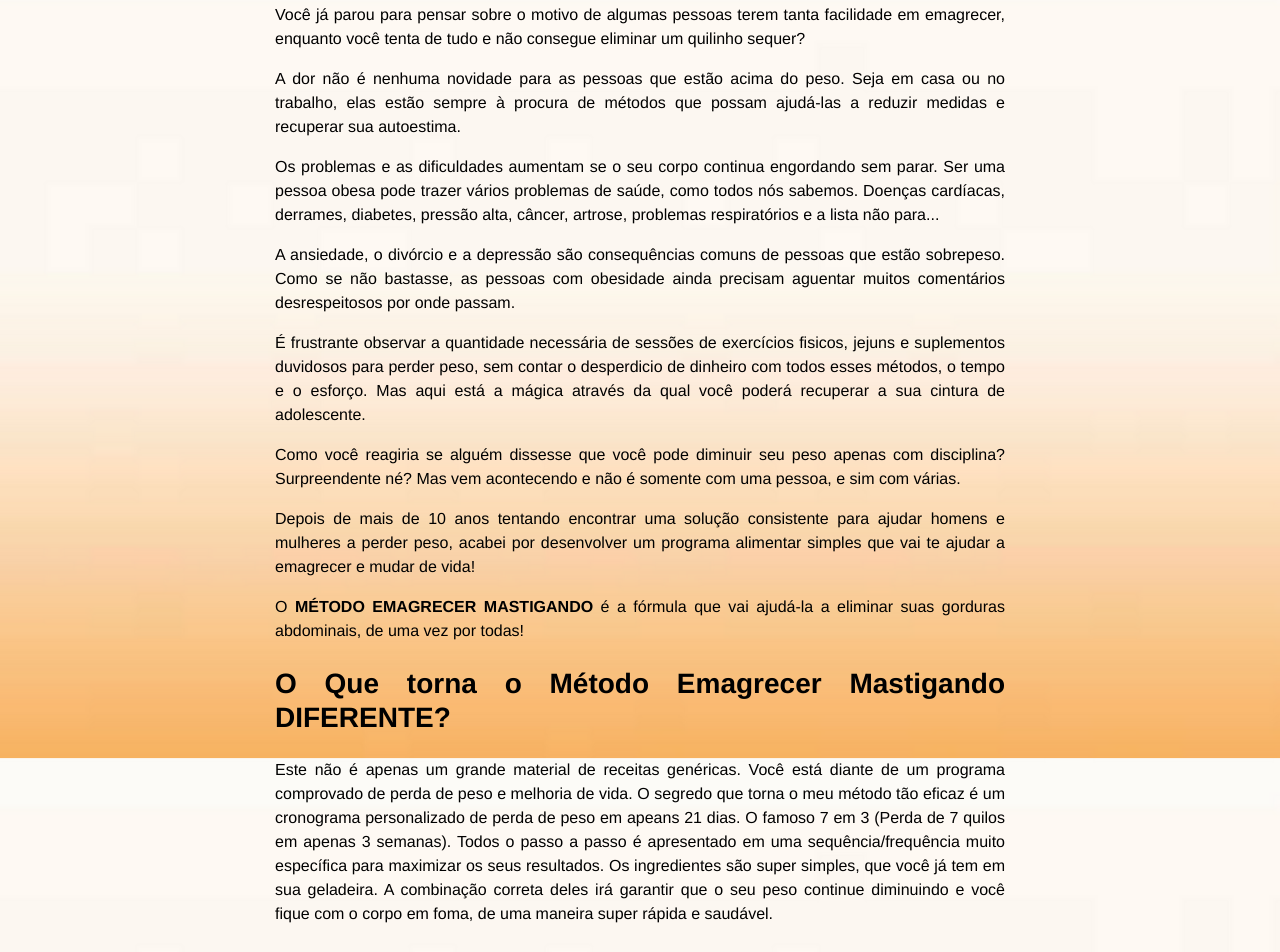
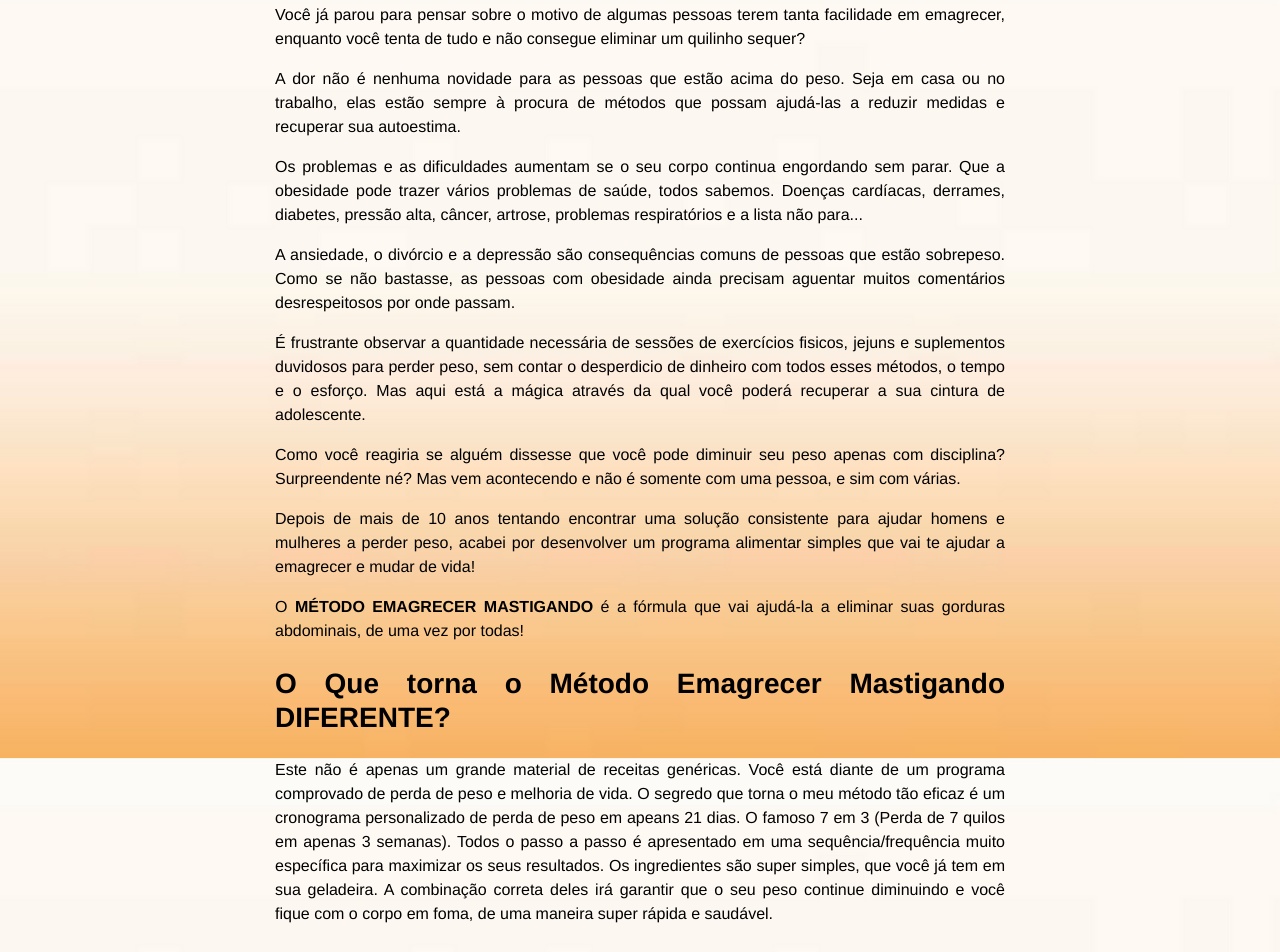
Before and after one commit to SevnMatt/metodoemagrecer.online, a plain HTML site: page index.html in a window 1280 px wide. Shown: the part 859-1811 px from the top of the page. Drawn offline with nearby package versions, Linux system fonts and the light colour scheme; a script that the page names is missing.

Commit message:
Update index.html

```diff
--- a/index.html
+++ b/index.html
@@ -85,7 +85,7 @@
 <div align="justify">A dor não é nenhuma novidade para as pessoas que estão acima do peso. Seja em casa ou no trabalho, elas estão sempre à procura de métodos que possam ajudá-las a reduzir medidas e recuperar sua autoestima.
   </p>
 </div>
-<p align="justify">Os problemas e as dificuldades aumentam se o seu corpo continua engordando sem parar. Ser uma pessoa obesa pode trazer vários problemas de saúde, como todos nós sabemos. Doenças cardíacas, derrames, diabetes, pressão alta, câncer, artrose, problemas respiratórios e a lista não para...</p>
+<p align="justify">Os problemas e as dificuldades aumentam se o seu corpo continua engordando sem parar. Que a obesidade pode trazer vários problemas de saúde, todos sabemos. Doenças cardíacas, derrames, diabetes, pressão alta, câncer, artrose, problemas respiratórios e a lista não para...</p>
 <p align="justify">A ansiedade, o divórcio e a depressão são consequências comuns de pessoas que estão sobrepeso. Como se não bastasse, as pessoas com obesidade ainda precisam aguentar muitos comentários desrespeitosos por onde passam.</p>
 <p align="justify">É frustrante observar a quantidade necessária de sessões de exercícios fisicos, jejuns e suplementos duvidosos para perder peso, sem contar o desperdicio de dinheiro com todos esses métodos, o tempo e o esforço. Mas aqui está a mágica através da qual você poderá recuperar a sua cintura de adolescente.</p>
 <p align="justify">Como você reagiria se alguém dissesse que você pode diminuir seu peso apenas com disciplina? Surpreendente né? Mas vem acontecendo e não é somente com uma pessoa, e sim com várias.</p>
```
